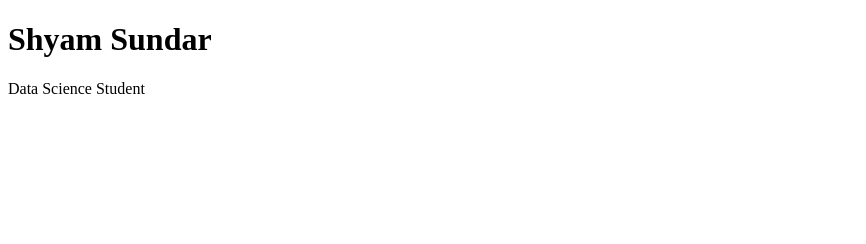
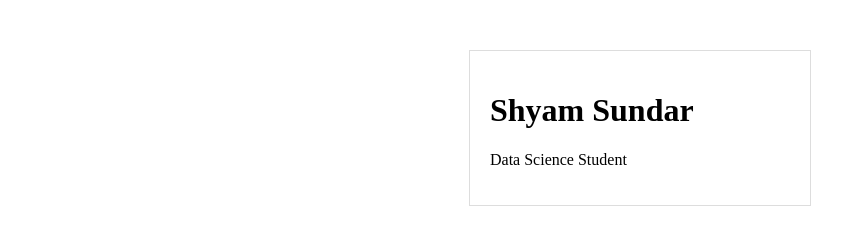
Before and after one commit to shyam20433/learning, a plain HTML site: page index.html in a window 1280 px wide. Shown: the whole page, without its empty margins (0-866 px from the left). Drawn offline with Linux system fonts and the light colour scheme.

Commit message:
Add card styling

```diff
--- a/index.html
+++ b/index.html
@@ -4,6 +4,14 @@
     <title>Profile Card</title>
 </head>
 <body>
+    <style>
+        .card{
+    width:300px;
+    margin:50px auto;
+    padding:20px;
+    border:1px solid #ddd;
+}
+    </style>
     <div class="card">
         <h1>Shyam Sundar</h1>
         <p>Data Science Student</p>
```
